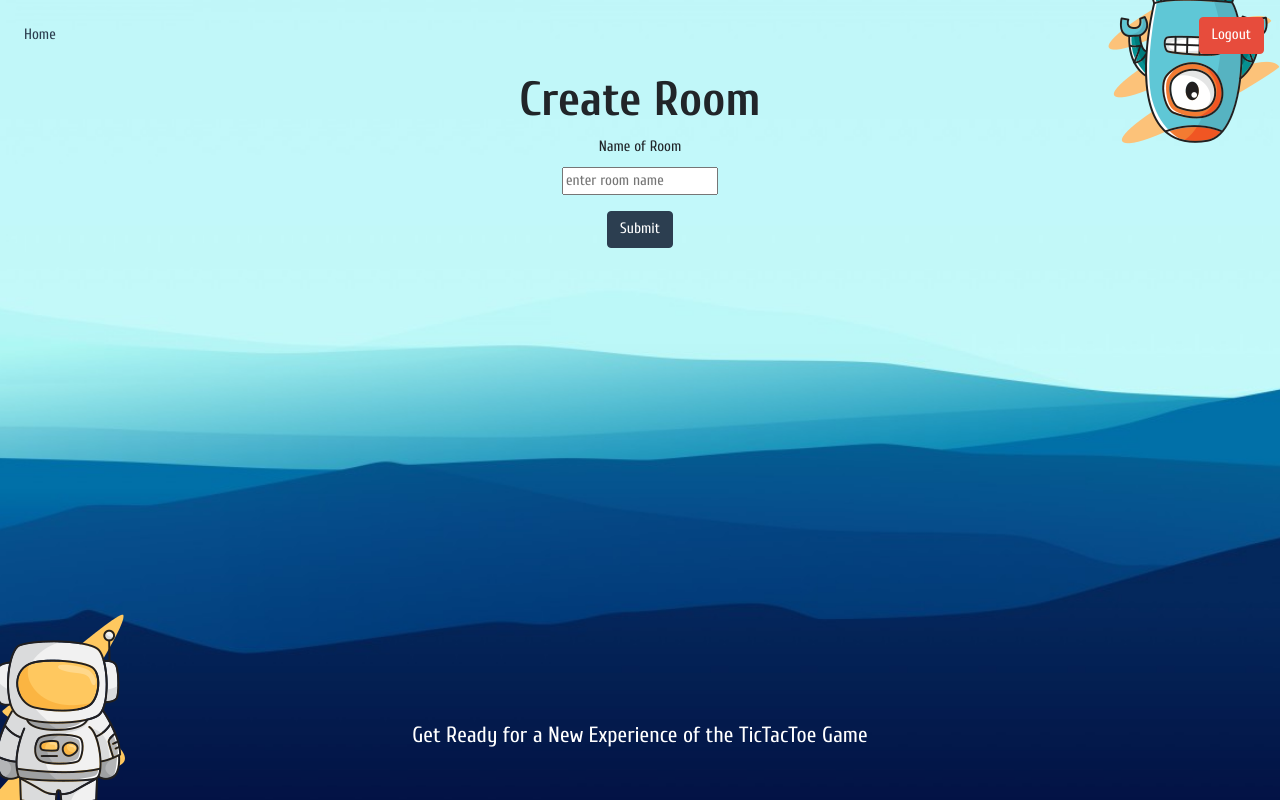
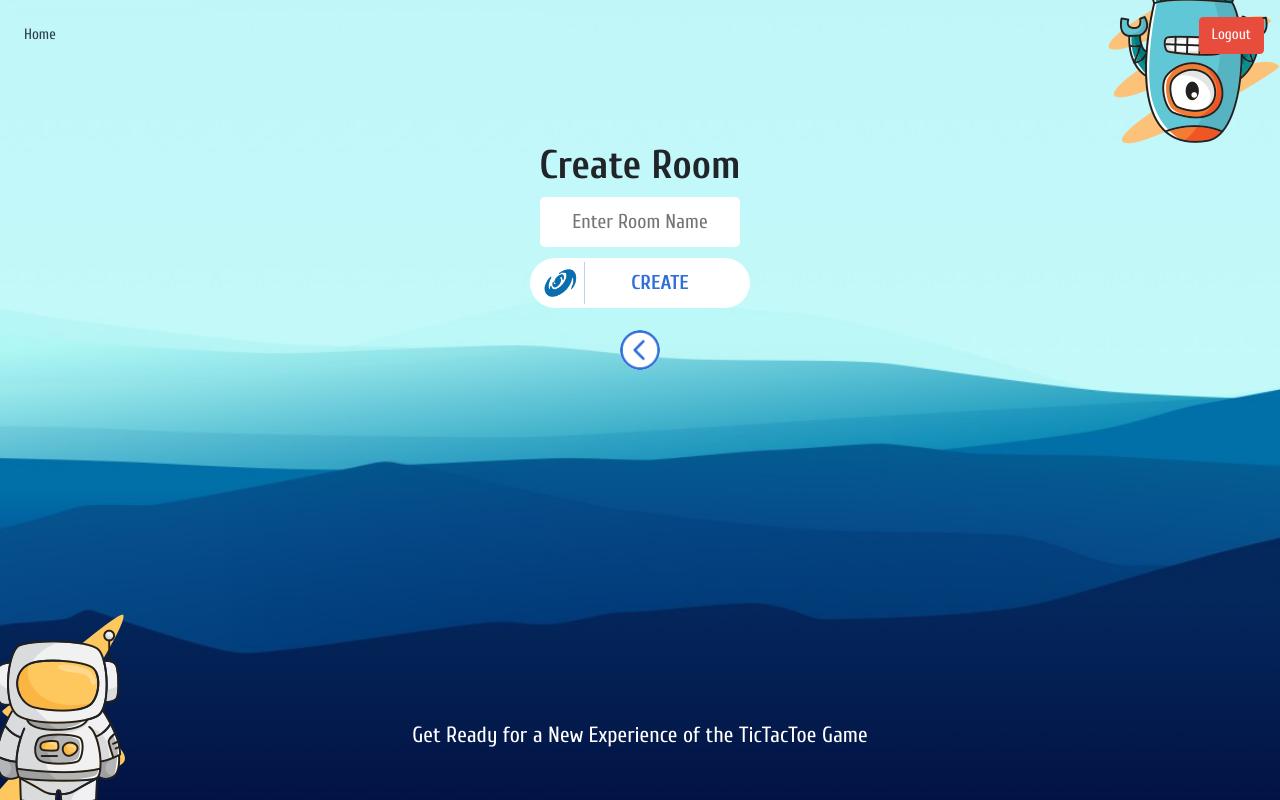
Before and after one commit to vr-tictactoe/tictactoe-web, a React (Create React App) app: page /play/create in a window 1280 px wide. Built offline with nearby package versions, Linux system fonts and the light colour scheme.

Commit message:
ui create room

```diff
--- a/src/Components/CreateRoom.js
+++ b/src/Components/CreateRoom.js
@@ -1,18 +1,19 @@
 import React, { Component } from 'react';
+import { Link } from 'react-router-dom'
 
 export default class CreateRoom extends Component {
   render () {
     return (
-      <div>
-        <h1>Create Room</h1>
-        <form>
+      <div className='col-md-4 offset-md-4 wrap-content'>
+        <div>
+          <h1>Create Room</h1>
           <div className="form-group">
-            <label>Name of Room</label>
-            <br />
-            <input type="text" className="form" aria-describedby="emailHelp" placeholder="enter room name" />
+            <input type="text" className="v-form" placeholder="Enter Room Name" />
           </div>
-          <button type="submit" className="btn btn-primary">Submit</button>
-        </form>
+          <button type="submit" className="v-button room-button">CREATE</button>
+        </div>
+        <br/>
+        <Link to="/play"><button onClick={() => this.setState({play: false})} className='back-button'></button></Link>
       </div>
     )
   }
--- a/src/index.css
+++ b/src/index.css
@@ -231,3 +231,37 @@ body h1 {
 ::-webkit-scrollbar-button {
   display: none;
 }
+
+.v-form {
+  width: 200px;
+  height: 50px;
+  border: none;
+  padding: 5px 10px;
+  text-align: center;
+  font-size: 20px;
+  border-radius: 5px;
+  margin-bottom: 10px;
+}
+
+.v-form:focus {
+  border: 0.5px solid #306fd9;
+}
+
+.room-button {
+  background-image: url('./assets/img/room.png');
+  background-repeat: no-repeat;
+  background-position: left;
+  background-size: contain;
+  padding-left: 40px;
+}
+
+.room-button:hover {
+  background-color: #306fd9;
+  transition: ease-in-out 0.3s;
+  background-image: url('./assets/img/room-white.png');
+  background-repeat: no-repeat;
+  background-size: contain;
+  -webkit-box-shadow: 2px 2px 8px -2px rgba(0,0,0,1);
+  -moz-box-shadow: 2px 2px 8px -2px rgba(0,0,0,1);
+  box-shadow: 2px 2px 8px -2px rgba(0,0,0,1);
+}
```
Also changed, not shown: src/assets/img/room-white.png (added), src/assets/img/room.png (added).
